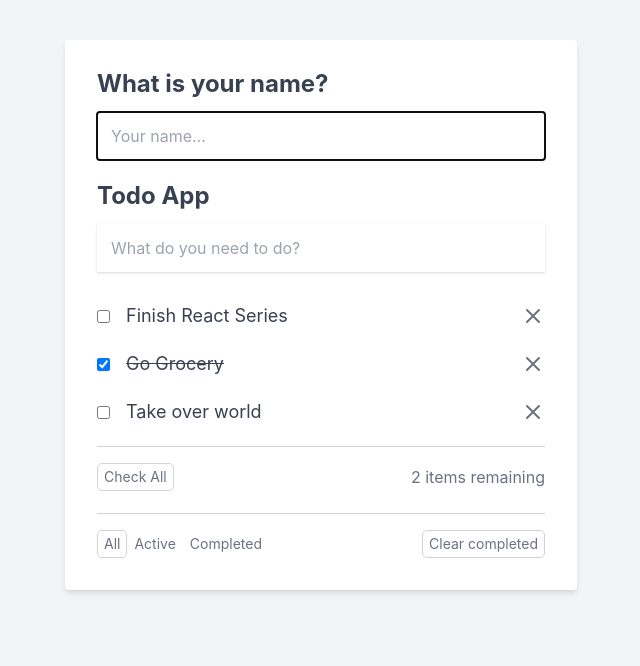
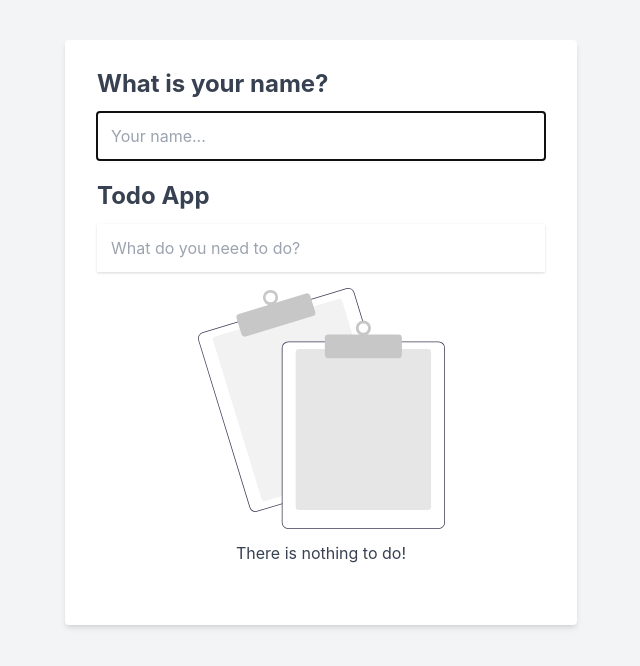
Before and after one commit to ismaelCalimaDev/todo-react, a React (Create React App) app: page / in a window 1280 px wide. Shown: the top 666 px of the page, without its empty margins (319-959 px from the left). Built offline with nearby package versions, Linux system fonts and the light colour scheme.

Commit message:
Custom Hooks

```diff
--- a/src/components/App.js
+++ b/src/components/App.js
@@ -5,29 +5,11 @@ import EmptyTasks from "./EmptyTasks";
 import TaskForm from "./TaskForm";
 import TaskList from "./TaskList";
 import NameForm from "./NameForm";
+import useSaveLocalStorage from "../hooks/useSaveLocalStorage";
 
 function App() {
 
-    const [todos, setTodos] = useState([
-        {
-            id: 1,
-            title: 'Finish React Series',
-            isComplete: false,
-            isEditing: false,
-        },
-        {
-            id: 2,
-            title: 'Go Grocery',
-            isComplete: true,
-            isEditing: false,
-        },
-        {
-            id: 3,
-            title: 'Take over world',
-            isComplete: false,
-            isEditing: false,
-        },
-    ]);
+    const [todos, setTodos] = useSaveLocalStorage('todos', [])
 
 
     const [idForTodo, setIdForTodo] = useState(todos.length !== 0? todos[todos.length -1].id + 1 : 1)
--- a/src/components/NameForm.js
+++ b/src/components/NameForm.js
@@ -1,7 +1,8 @@
 import {useEffect, useRef, useState} from "react";
+import useSaveLocalStorage from "../hooks/useSaveLocalStorage";
 
 function NameForm() {
-    const [nameInput, setNameInput] = useState('')
+    const [nameInput, setNameInput] = useSaveLocalStorage('name', '')
     const refInput = useRef(null)
 
     useEffect(() => {
--- /dev/null
+++ b/src/hooks/useSaveLocalStorage.js
@@ -0,0 +1,15 @@
+import {useEffect, useState} from "react";
+
+function useSaveLocalStorage(key, initialValue) {
+    const [value, setValue] = useState(() => {
+        const item = localStorage.getItem(key);
+        return item? JSON.parse(item) : initialValue
+    })
+
+    useEffect(()=> {
+        localStorage.setItem(key, JSON.stringify(value))
+    }, [key,value])
+
+    return [value, setValue];
+}
+export default useSaveLocalStorage;
```
